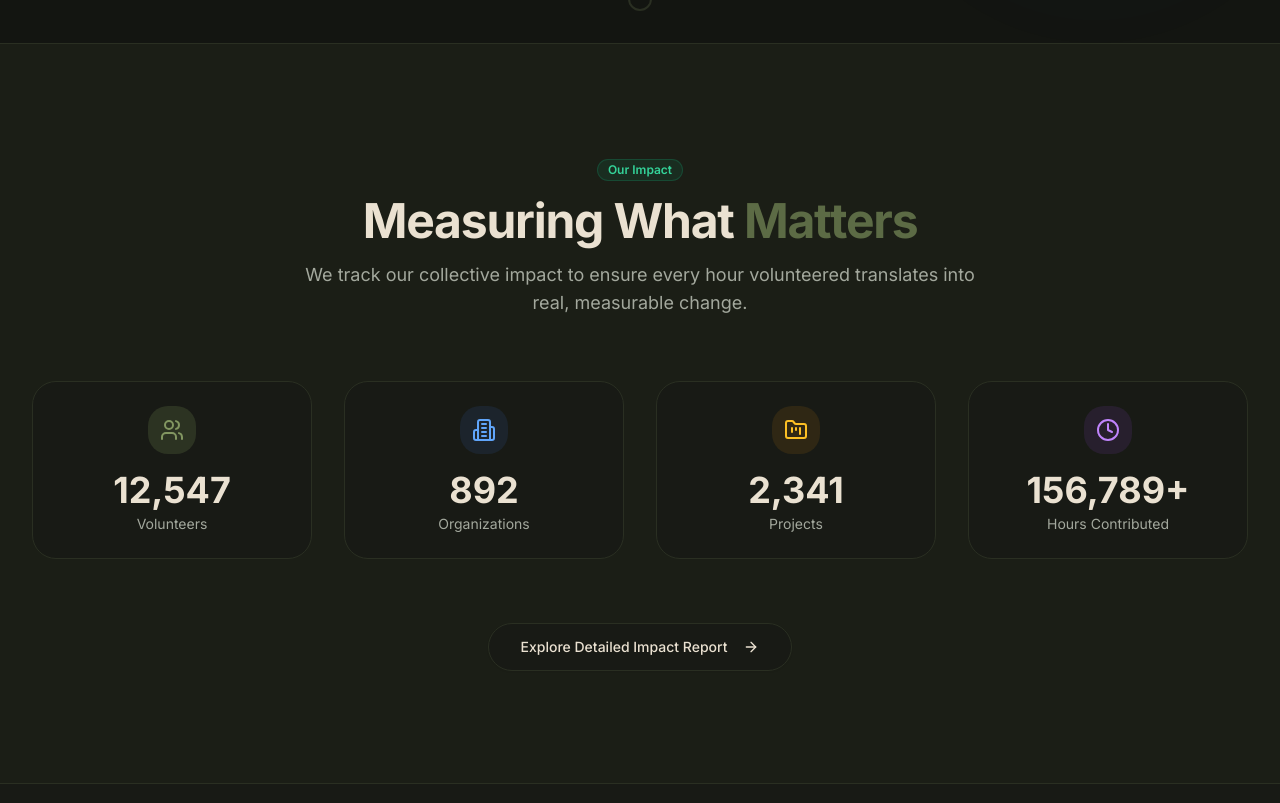
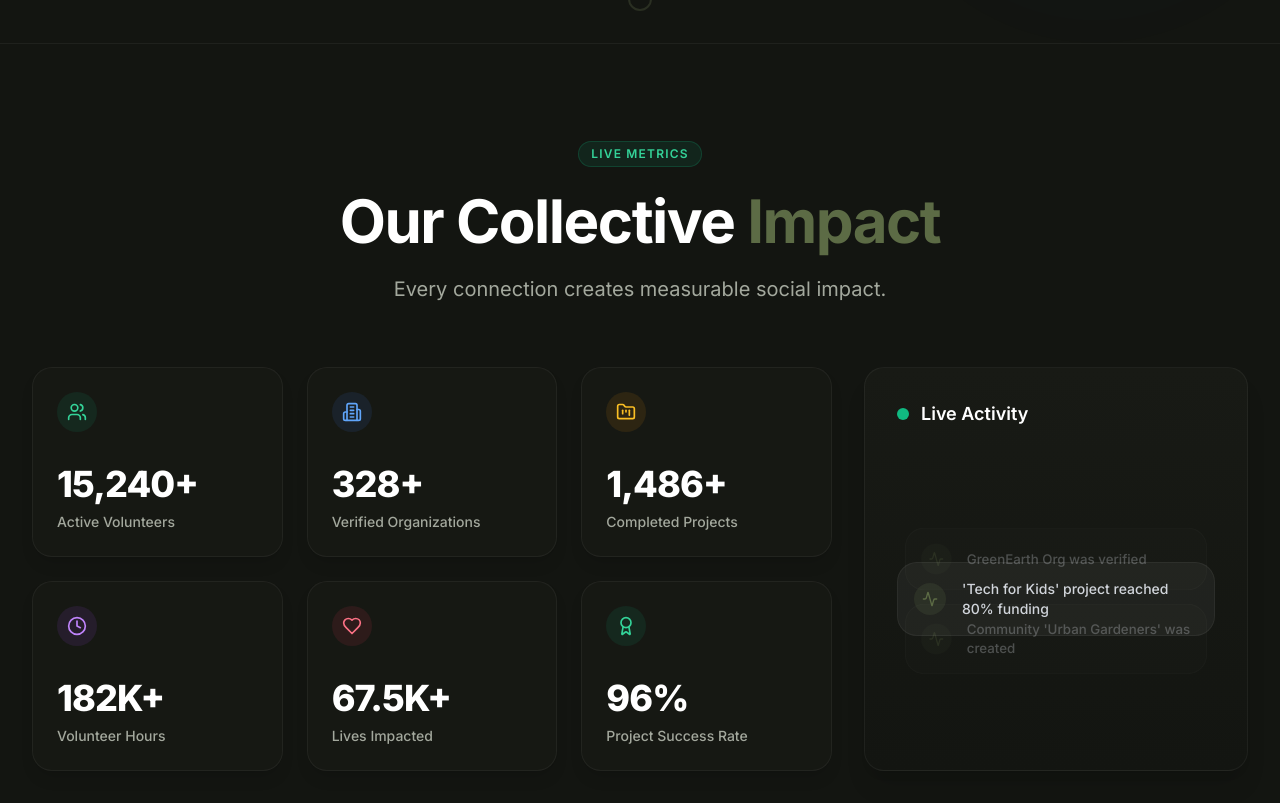
Before and after one commit to wbahari76/MKI-UAS-Project, a Next.js app: page / in a window 1280 px wide. Shown: the part 837-1640 px from the top of the page. Built offline with nearby package versions, Linux system fonts and the light colour scheme; no server answers.

Commit message:
feat: add premium ImpactKPISection with animated numbers and live activity feed

```diff
--- a/app/page.tsx
+++ b/app/page.tsx
@@ -7,8 +7,8 @@ import { useRef, useState, useEffect } from 'react';
 import Link from 'next/link';
 import {
     HandHelping, Users, Building2, FolderKanban, Clock,
-    ChevronRight, MapPin, Calendar,
-    Award, MessageCircle, ArrowRight, Sparkles,
+    ChevronRight, MapPin, Calendar, Activity,
+    Award, MessageCircle, ArrowRight, Sparkles, Heart,
     Globe, TreeDeciduous, GraduationCap, Stethoscope, PawPrint
 } from 'lucide-react';
 import { Button } from '@/components/ui/button';
@@ -131,63 +131,152 @@ function HeroSection() {
     );
 }
 
-function StatsSection() {
-    const stats = [
-        { label: 'Volunteers', value: 12547, icon: Users, color: 'emerald' },
-        { label: 'Organizations', value: 892, icon: Building2, color: 'blue' },
-        { label: 'Projects', value: 2341, icon: FolderKanban, color: 'amber' },
-        { label: 'Hours Contributed', value: 156789, suffix: '+', icon: Clock, color: 'purple' },
+function ImpactKPISection() {
+    const kpis = [
+        { label: 'Active Volunteers', value: 15240, suffix: '+', icon: Users, color: 'emerald' },
+        { label: 'Verified Organizations', value: 328, suffix: '+', icon: Building2, color: 'blue' },
+        { label: 'Completed Projects', value: 1486, suffix: '+', icon: FolderKanban, color: 'amber' },
+        { label: 'Volunteer Hours', value: 182000, suffix: '+', icon: Clock, color: 'purple', format: (v: number) => (v/1000).toFixed(0) + 'K' },
+        { label: 'Lives Impacted', value: 67500, suffix: '+', icon: Heart, color: 'rose', format: (v: number) => (v/1000).toFixed(1) + 'K' },
+        { label: 'Project Success Rate', value: 96, suffix: '%', icon: Award, color: 'emerald' },
     ];
 
+    const activities = [
+        "Sarah joined 'Coastal Cleanup 2026'",
+        "GreenEarth Org was verified",
+        "'Tech for Kids' project reached 80% funding",
+        "Community 'Urban Gardeners' was created",
+        "David logged 5 volunteer hours",
+        "Global Wildlife Fund published a new event",
+        "'Clean Water Initiative' was completed successfully!"
+    ];
+
+    const [activeFeedIndex, setActiveFeedIndex] = useState(0);
+
+    useEffect(() => {
+        const interval = setInterval(() => {
+            setActiveFeedIndex((prev) => (prev + 1) % activities.length);
+        }, 3000);
+        return () => clearInterval(interval);
+    }, [activities.length]);
+
     return (
-        <section className="py-20 md:py-28 bg-forest-card border-y border-forest-border relative overflow-hidden">
-            <div className="absolute top-0 right-0 w-[500px] h-[500px] bg-forest-accent/5 rounded-full blur-3xl -z-10 pointer-events-none translate-x-1/2 -translate-y-1/2" />
+        <section className="py-24 bg-[#131511] relative overflow-hidden border-y border-white/5">
+            {/* Background Glows */}
+            <div className="absolute top-1/4 -left-64 w-96 h-96 bg-forest-accent/5 rounded-full blur-3xl -z-10 pointer-events-none" />
+            <div className="absolute bottom-1/4 -right-64 w-96 h-96 bg-blue-500/5 rounded-full blur-3xl -z-10 pointer-events-none" />
 
-            <div className="container-custom">
-                <div className="text-center max-w-2xl mx-auto mb-16">
-                    <Badge className="mb-4 bg-emerald-500/10 text-emerald-400 border-emerald-500/20">Our Impact</Badge>
-                    <h2 className="text-3xl md:text-5xl font-bold text-forest-beige mb-4 tracking-tight">
-                        Measuring What <span className="text-forest-accent">Matters</span>
+            <div className="container-custom relative z-10">
+                <div className="text-center max-w-3xl mx-auto mb-16">
+                    <motion.div initial={{ opacity: 0, y: 20 }} whileInView={{ opacity: 1, y: 0 }} viewport={{ once: true }}>
+                        <Badge className="mb-6 bg-emerald-500/10 text-emerald-400 border-emerald-500/20 px-3 py-1 text-xs tracking-widest uppercase">Live Metrics</Badge>
+                        <h2 className="text-4xl md:text-5xl lg:text-6xl font-bold text-white mb-6 tracking-tight">
+                            Our Collective <span className="text-forest-accent">Impact</span>
                         </h2>
-                    <p className="text-forest-muted text-lg">
-                        We track our collective impact to ensure every hour volunteered translates into real, measurable change.
+                        <p className="text-forest-muted text-lg md:text-xl">
+                            Every connection creates measurable social impact.
                         </p>
+                    </motion.div>
                 </div>
 
-                <div className="grid grid-cols-2 lg:grid-cols-4 gap-6 md:gap-8 relative z-10">
-                    {stats.map((stat, index) => {
-                        const Icon = stat.icon;
+                <div className="grid lg:grid-cols-12 gap-8">
+                    {/* KPI Grid */}
+                    <div className="lg:col-span-8 grid grid-cols-2 md:grid-cols-3 gap-4 md:gap-6">
+                        {kpis.map((kpi, index) => {
+                            const Icon = kpi.icon;
                             return (
                                 <motion.div
-                                key={stat.label}
+                                    key={kpi.label}
                                     initial={{ opacity: 0, y: 20 }}
                                     whileInView={{ opacity: 1, y: 0 }}
                                     viewport={{ once: true }}
                                     transition={{ delay: index * 0.1 }}
-                                className="text-center p-6 rounded-2xl bg-[#181A15] border border-forest-border"
+                                    whileHover={{ y: -5, transition: { duration: 0.2 } }}
+                                    className="p-6 rounded-[20px] bg-[#181A15]/80 backdrop-blur-md border border-white/5 shadow-lg flex flex-col justify-between group"
                                 >
+                                    <div className="flex items-start justify-between mb-8">
                                         <div className={cn(
-                                    "w-12 h-12 rounded-xl mx-auto mb-4 flex items-center justify-center",
-                                    stat.color === 'emerald' && "bg-[#2C3322]",
-                                    stat.color === 'blue' && "bg-blue-500/10",
-                                    stat.color === 'amber' && "bg-amber-500/10",
-                                    stat.color === 'purple' && "bg-purple-500/10"
+                                            "w-10 h-10 rounded-xl flex items-center justify-center transition-colors duration-300",
+                                            kpi.color === 'emerald' ? "bg-emerald-500/10 text-emerald-400 group-hover:bg-emerald-500/20" :
+                                            kpi.color === 'blue' ? "bg-blue-500/10 text-blue-400 group-hover:bg-blue-500/20" :
+                                            kpi.color === 'amber' ? "bg-amber-500/10 text-amber-400 group-hover:bg-amber-500/20" :
+                                            kpi.color === 'purple' ? "bg-purple-500/10 text-purple-400 group-hover:bg-purple-500/20" :
+                                            "bg-rose-500/10 text-rose-400 group-hover:bg-rose-500/20"
                                         )}>
-                                    <Icon className={cn(
-                                        "w-6 h-6",
-                                        stat.color === 'emerald' && "text-[#829661]",
-                                        stat.color === 'blue' && "text-blue-400",
-                                        stat.color === 'amber' && "text-amber-400",
-                                        stat.color === 'purple' && "text-purple-400"
-                                    )} />
+                                            <Icon className="w-5 h-5" />
                                         </div>
-                                <p className="text-3xl md:text-4xl font-bold text-forest-beige mb-1">
-                                    <AnimatedCounter value={stat.value} suffix={stat.suffix} />
+                                    </div>
+                                    <div>
+                                        <p className="text-3xl md:text-4xl font-extrabold text-white mb-2 tracking-tight">
+                                            {kpi.format ? (
+                                                <span>{kpi.format(kpi.value)}{kpi.suffix}</span>
+                                            ) : (
+                                                <AnimatedCounter value={kpi.value} suffix={kpi.suffix} />
+                                            )}
                                         </p>
-                                <p className="text-sm text-forest-muted">{stat.label}</p>
+                                        <p className="text-sm font-medium text-forest-muted">{kpi.label}</p>
+                                    </div>
                                 </motion.div>
                             );
                         })}
+                    </div>
+
+                    {/* Live Activity Feed */}
+                    <div className="lg:col-span-4 h-full">
+                        <motion.div
+                            initial={{ opacity: 0, x: 20 }}
+                            whileInView={{ opacity: 1, x: 0 }}
+                            viewport={{ once: true }}
+                            className="h-full p-6 md:p-8 rounded-[20px] bg-gradient-to-b from-[#181A15] to-[#131511] border border-white/5 shadow-xl flex flex-col"
+                        >
+                            <div className="flex items-center gap-3 mb-8">
+                                <div className="relative flex h-3 w-3">
+                                  <span className="animate-ping absolute inline-flex h-full w-full rounded-full bg-emerald-400 opacity-75"></span>
+                                  <span className="relative inline-flex rounded-full h-3 w-3 bg-emerald-500"></span>
+                                </div>
+                                <h3 className="text-lg font-semibold text-white">Live Activity</h3>
+                            </div>
+
+                            <div className="flex-1 relative overflow-hidden min-h-[200px]">
+                                <div className="absolute inset-0 flex flex-col justify-center">
+                                    {activities.map((activity, index) => {
+                                        const isActive = index === activeFeedIndex;
+                                        const isPrev = index === (activeFeedIndex - 1 + activities.length) % activities.length;
+                                        const isNext = index === (activeFeedIndex + 1) % activities.length;
+
+                                        let yOffset = 100;
+                                        let opacity = 0;
+                                        let scale = 0.9;
+
+                                        if (isActive) { yOffset = 0; opacity = 1; scale = 1; }
+                                        else if (isPrev) { yOffset = -40; opacity = 0.3; scale = 0.95; }
+                                        else if (isNext) { yOffset = 40; opacity = 0.3; scale = 0.95; }
+
+                                        return (
+                                            <motion.div
+                                                key={index}
+                                                className="absolute w-full left-0 right-0 flex items-center gap-4 bg-white/5 p-4 rounded-xl border border-white/5"
+                                                animate={{
+                                                    y: yOffset,
+                                                    opacity: opacity,
+                                                    scale: scale,
+                                                    zIndex: isActive ? 10 : 5
+                                                }}
+                                                transition={{ duration: 0.5, ease: "easeOut" }}
+                                            >
+                                                <div className="w-8 h-8 rounded-full bg-forest-accent/20 flex items-center justify-center shrink-0">
+                                                    <Activity className="w-4 h-4 text-forest-accent" />
+                                                </div>
+                                                <p className="text-sm font-medium text-gray-300 line-clamp-2">
+                                                    {activity}
+                                                </p>
+                                            </motion.div>
+                                        );
+                                    })}
+                                </div>
+                            </div>
+                        </motion.div>
+                    </div>
                 </div>
 
                 <motion.div
@@ -197,9 +286,8 @@ function StatsSection() {
                     className="mt-16 text-center"
                 >
                     <Link href="/impact">
-                        <Button className="rounded-full bg-[#181A15] border border-forest-border text-forest-beige hover:bg-[#2C3322] hover:text-white px-8 h-12 shadow-sm transition-all group">
-                            Explore Detailed Impact Report
-                            <ArrowRight className="w-4 h-4 ml-2 transition-transform group-hover:translate-x-1" />
+                        <Button className="rounded-full bg-white text-black hover:bg-gray-200 px-8 h-12 font-bold shadow-lg transition-transform hover:scale-105">
+                            View Full Impact Report
                         </Button>
                     </Link>
                 </motion.div>
@@ -689,11 +777,11 @@ function CTASection() {
 
 export default function HomePage() {
     return (
-        <main className="min-h-screen">
+        <main className="min-h-screen bg-forest">
             <PublicNavbar />
             <div className="pt-16 md:pt-20">
                 <HeroSection />
-                <StatsSection />
+                <ImpactKPISection />
                 <FeaturedProjectsSection />
                 <CategoriesSection />
                 <HowItWorksSection />
```
Lines whose indentation alone changed are shown as unchanged.
